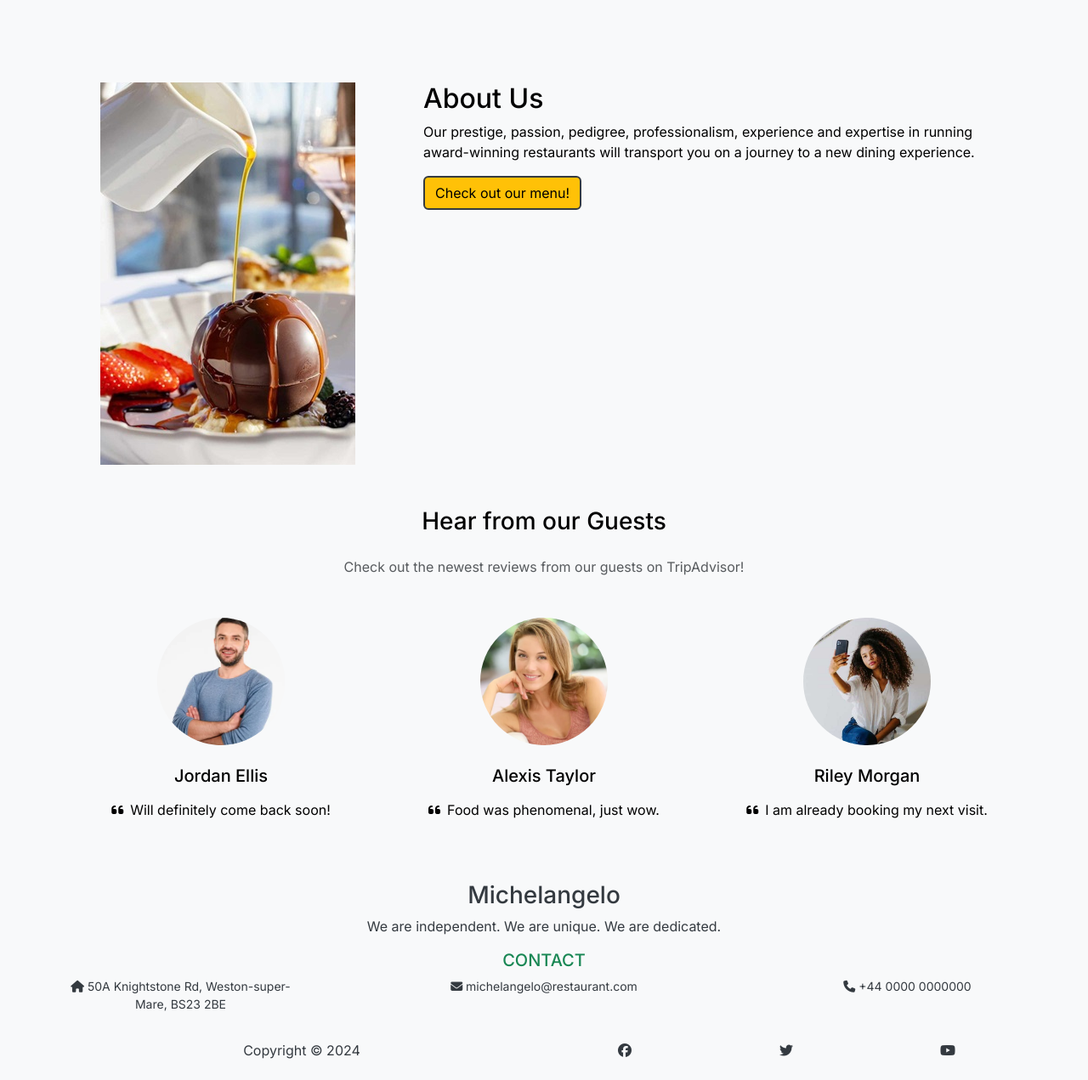
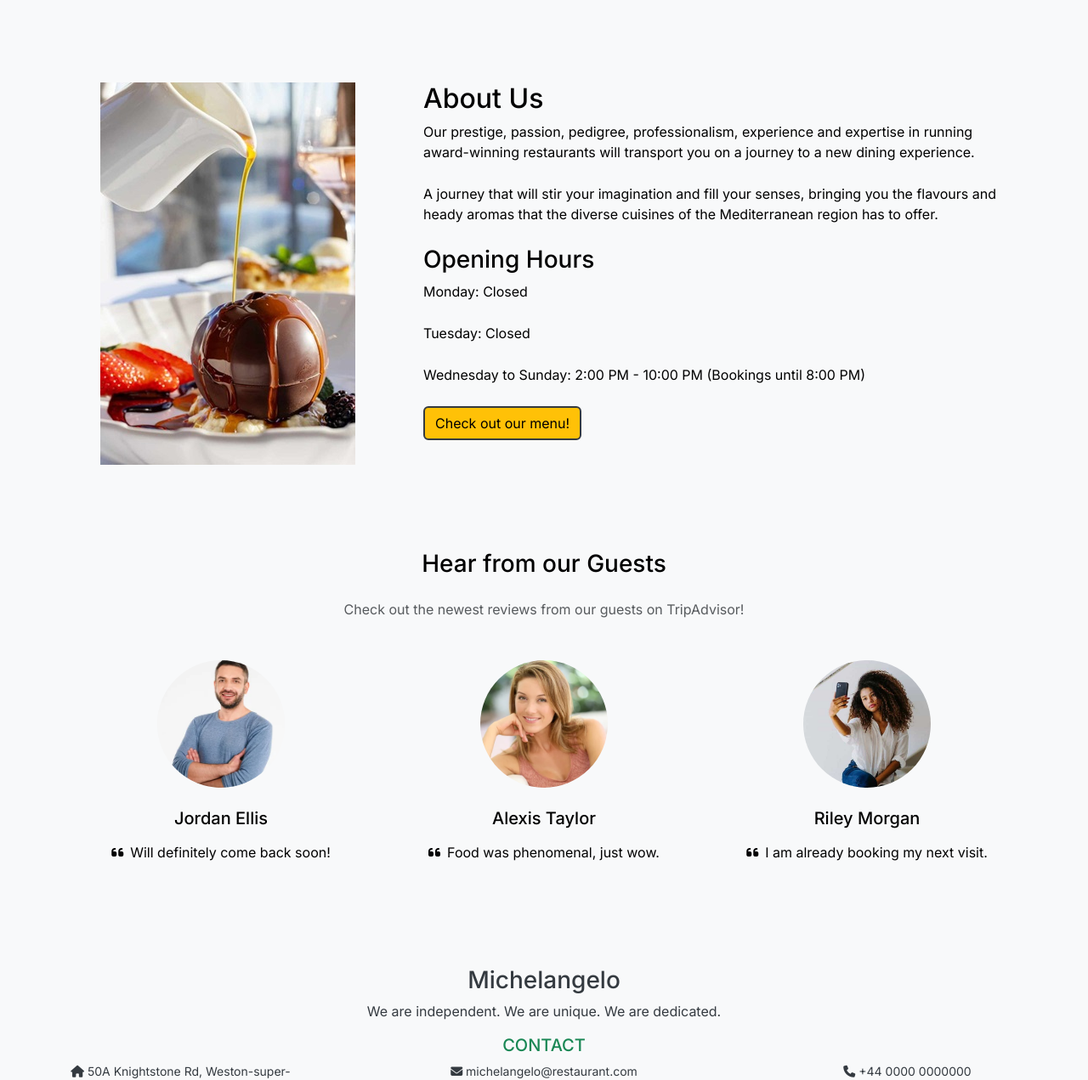
Before and after one commit to conor-timmis/Michelangelo, a Django app: page / in a window 1280 px wide. Shown: the part 791-2062 px from the top of the page at 85% size. Before the commit the page ends 2037 px from the top, so only its background shows below. Run offline with Django 5.2, Linux system fonts and the light colour scheme.

Commit message:
Add opening times and change margin styles

```diff
--- a/home/templates/home/index.html
+++ b/home/templates/home/index.html
@@ -55,10 +55,15 @@
           <div class="about-text text-center text-sm-left text-md-start">
             <h2>About Us</h2>
             <p>
-                Our prestige, passion, pedigree, professionalism, experience and
-                expertise in running award-winning restaurants will transport you on
-                a journey to a new dining experience.
+              Our prestige, passion, pedigree, professionalism, experience and expertise in running award-winning restaurants will transport you on a journey to a new dining experience.
             </p>
+            <p>
+              A journey that will stir your imagination and fill your senses, bringing you the flavours and heady aromas that the diverse cuisines of the Mediterranean region has to offer.
+            </p>
+            <h3>Opening Hours</h3>
+            <p>Monday: Closed</p>
+            <p>Tuesday: Closed</p>
+            <p>Wednesday to Sunday: 2:00 PM - 10:00 PM (Bookings until 8:00 PM)</p>
             <div class="text-center text-sm-left text-md-start">
               <a class="check-menu-button btn btn-warning" href="{% url 'menu' %}">Check out our menu!</a>
             </div>
--- a/static/css/style.css
+++ b/static/css/style.css
@@ -103,6 +103,18 @@ body {
 
 .about-text, .reviews {
     color: black;
+}
+
+.about {
+    margin-bottom: 50px;
+}
+
+.reviews {
+    margin-bottom: 50px;
+}
+
+.about-text p {
+    margin-bottom: 25px;
 }
 
 .section-padding {
```
